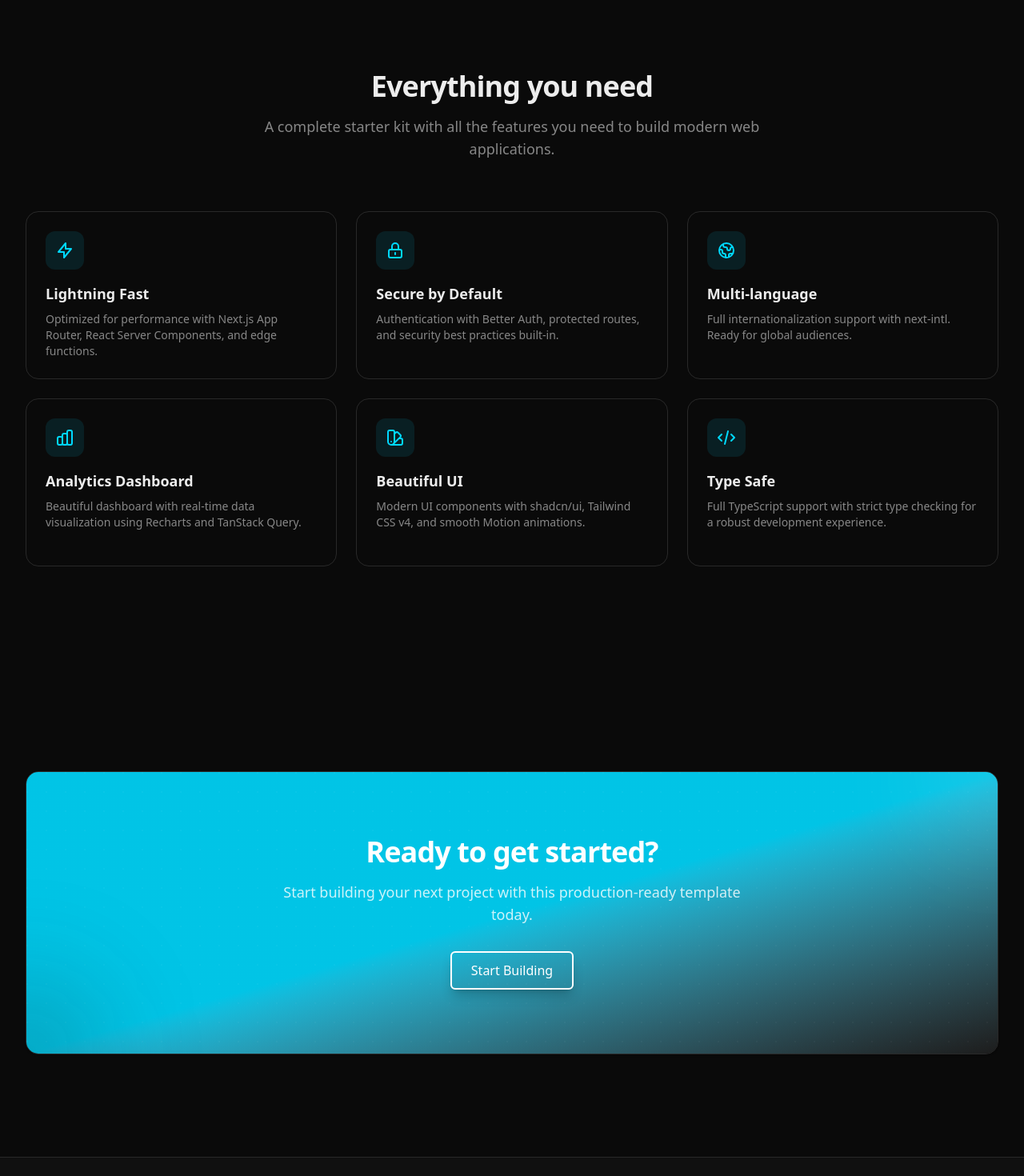
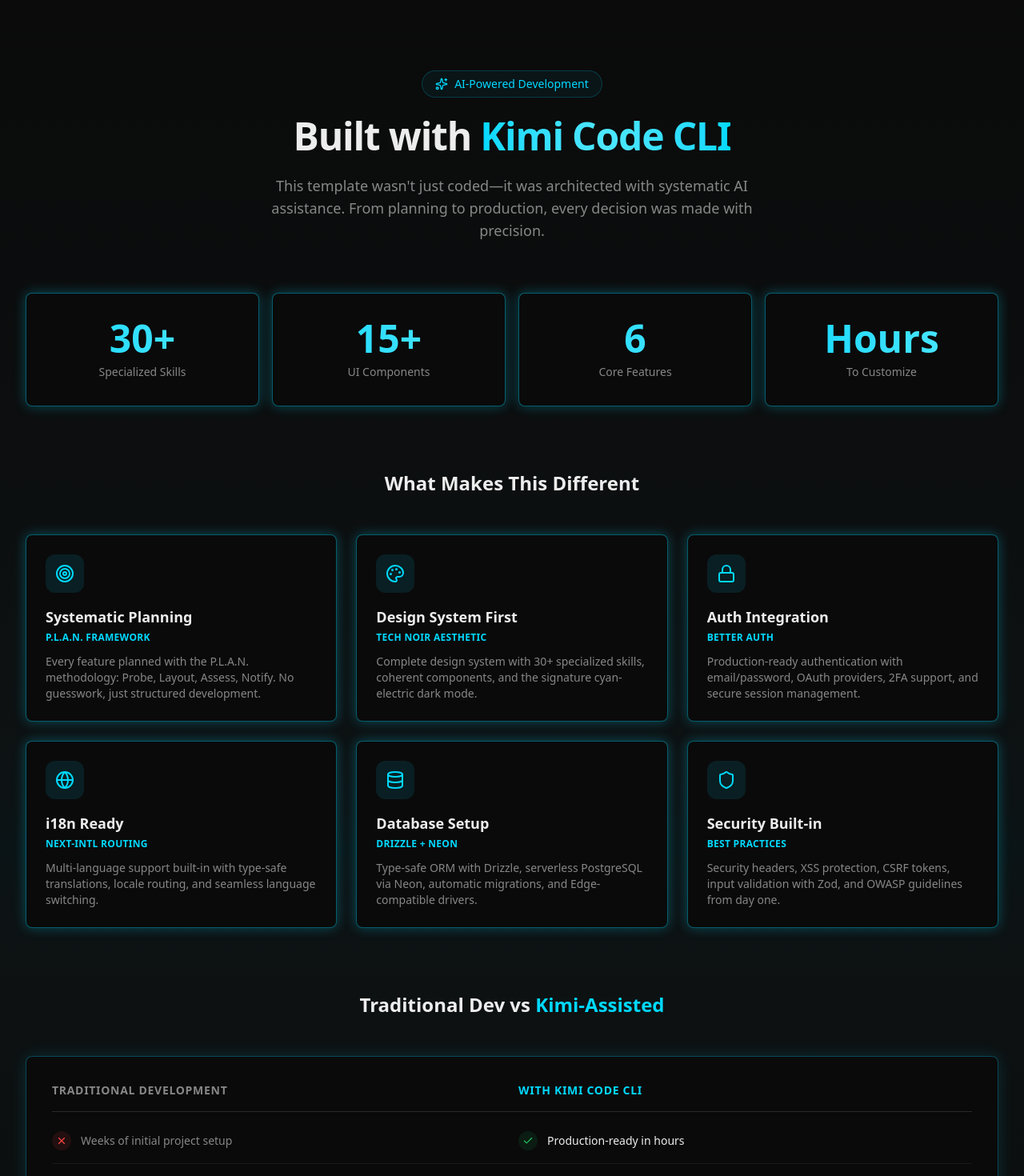
Before and after one commit to CaseReed/kimi-template, a Next.js app: page /en in a window 1280 px wide. Shown: the part 840-2310 px from the top of the page at 80% size. Built offline with nearby package versions, Linux system fonts and the light colour scheme.

Commit message:
feat(landing): add 'Built with Kimi' section and fix GitHub links

```diff
--- a/src/app/[locale]/page.tsx
+++ b/src/app/[locale]/page.tsx
@@ -15,6 +15,257 @@
   AnimatedLogo,
   CardHover,
 } from "@/components/animations";
+import { GlowCard, TechBorder } from "@/components/design-system";
+import { Badge } from "@/components/ui/badge";
+import {
+  Bot,
+  Sparkles,
+  Shield,
+  Globe,
+  Database,
+  Check,
+  X,
+  ArrowRight,
+  Terminal,
+  Target,
+  Palette,
+  Lock
+} from "lucide-react";
+
+// Stats Card Component
+function StatsCard({ value, label }: { value: string; label: string }) {
+  return (
+    <GlowCard glowIntensity="low" className="text-center py-8">
+      <div className="text-4xl md:text-5xl font-bold bg-gradient-to-r from-primary to-primary-400 bg-clip-text text-transparent">
+        {value}
+      </div>
+      <div className="text-sm text-muted-foreground mt-2 font-medium">{label}</div>
+    </GlowCard>
+  );
+}
+
+// Capability Card Component
+function CapabilityCard({
+  icon,
+  title,
+  subtitle,
+  description,
+}: {
+  icon: React.ReactNode;
+  title: string;
+  subtitle: string;
+  description: string;
+}) {
+  return (
+    <GlowCard glowIntensity="low" className="h-full">
+      <div className="flex flex-col h-full">
+        <div className="p-3 rounded-xl bg-primary/10 text-primary w-fit mb-4">
+          {icon}
+        </div>
+        <h3 className="font-bold text-foreground text-lg">{title}</h3>
+        <p className="text-xs text-primary font-semibold uppercase tracking-wide mt-1">{subtitle}</p>
+        <p className="text-sm text-muted-foreground mt-3 flex-1">{description}</p>
+      </div>
+    </GlowCard>
+  );
+}
+
+// Comparison Row Component
+function ComparisonRow({
+  traditional,
+  kimi,
+}: {
+  traditional: string;
+  kimi: string;
+}) {
+  return (
+    <div className="grid grid-cols-1 md:grid-cols-2 gap-4 py-4 border-b border-border/50 last:border-0">
+      <div className="text-muted-foreground flex items-center gap-3">
+        <div className="flex-shrink-0 w-6 h-6 rounded-full bg-red-500/10 flex items-center justify-center">
+          <X className="h-3.5 w-3.5 text-red-500" />
+        </div>
+        <span className="text-sm">{traditional}</span>
+      </div>
+      <div className="text-foreground font-medium flex items-center gap-3">
+        <div className="flex-shrink-0 w-6 h-6 rounded-full bg-green-500/10 flex items-center justify-center">
+          <Check className="h-3.5 w-3.5 text-green-500" />
+        </div>
+        <span className="text-sm">{kimi}</span>
+      </div>
+    </div>
+  );
+}
+
+// Built with Kimi Section
+function BuiltWithKimiSection() {
+  const capabilities = [
+    {
+      icon: <Target className="h-6 w-6" />,
+      title: "Systematic Planning",
+      subtitle: "P.L.A.N. Framework",
+      description: "Every feature planned with the P.L.A.N. methodology: Probe, Layout, Assess, Notify. No guesswork, just structured development.",
+    },
+    {
+      icon: <Palette className="h-6 w-6" />,
+      title: "Design System First",
+      subtitle: "Tech Noir Aesthetic",
+      description: "Complete design system with 30+ specialized skills, coherent components, and the signature cyan-electric dark mode.",
+    },
+    {
+      icon: <Lock className="h-6 w-6" />,
+      title: "Auth Integration",
+      subtitle: "Better Auth",
+      description: "Production-ready authentication with email/password, OAuth providers, 2FA support, and secure session management.",
+    },
+    {
+      icon: <Globe className="h-6 w-6" />,
+      title: "i18n Ready",
+      subtitle: "next-intl Routing",
+      description: "Multi-language support built-in with type-safe translations, locale routing, and seamless language switching.",
+    },
+    {
+      icon: <Database className="h-6 w-6" />,
+      title: "Database Setup",
+      subtitle: "Drizzle + Neon",
+      description: "Type-safe ORM with Drizzle, serverless PostgreSQL via Neon, automatic migrations, and Edge-compatible drivers.",
+    },
+    {
+      icon: <Shield className="h-6 w-6" />,
+      title: "Security Built-in",
+      subtitle: "Best Practices",
+      description: "Security headers, XSS protection, CSRF tokens, input validation with Zod, and OWASP guidelines from day one.",
+    },
+  ];
+
+  const comparisons = [
+    { traditional: "Weeks of initial project setup", kimi: "Production-ready in hours" },
+    { traditional: "Manual architecture decisions", kimi: "Systematic P.L.A.N. framework" },
+    { traditional: "Inconsistent UI components", kimi: "Coherent Tech Noir design system" },
+    { traditional: "Debugging configuration issues", kimi: "Pre-configured, battle-tested stack" },
+    { traditional: "Researching auth best practices", kimi: "Better Auth integrated & secured" },
+    { traditional: "Reinventing the wheel", kimi: "30+ specialized agent skills" },
+  ];
+
+  return (
+    <section className="relative py-24 sm:py-32 overflow-hidden">
+      {/* Background gradient */}
+      <div className="absolute inset-0 bg-gradient-to-b from-background via-primary/5 to-background pointer-events-none" />
+
+      <div className="relative mx-auto max-w-7xl px-4 sm:px-6 lg:px-8">
+        {/* Header */}
+        <ScrollReveal className="text-center mb-16">
+          <div className="inline-flex items-center gap-2 rounded-full border border-primary/20 bg-primary/5 px-4 py-1.5 text-sm font-medium text-primary mb-6">
+            <Sparkles className="h-4 w-4" />
+            <span>AI-Powered Development</span>
+          </div>
+          <h2 className="text-4xl md:text-5xl font-bold tracking-tight text-foreground mb-6">
+            Built with{" "}
+            <span className="bg-gradient-to-r from-primary via-primary-400 to-primary bg-clip-text text-transparent">
+              Kimi Code CLI
+            </span>
+          </h2>
+          <p className="mx-auto max-w-2xl text-lg text-muted-foreground">
+            This template wasn&apos;t just coded—it was architected with systematic AI assistance.
+            From planning to production, every decision was made with precision.
+          </p>
+        </ScrollReveal>
+
+        {/* Stats Grid */}
+        <StaggerContainer className="grid grid-cols-2 md:grid-cols-4 gap-4 mb-20">
+          <StaggerItem>
+            <StatsCard value="30+" label="Specialized Skills" />
+          </StaggerItem>
+          <StaggerItem>
+            <StatsCard value="15+" label="UI Components" />
+          </StaggerItem>
+          <StaggerItem>
+            <StatsCard value="6" label="Core Features" />
+          </StaggerItem>
+          <StaggerItem>
+            <StatsCard value="Hours" label="To Customize" />
+          </StaggerItem>
+        </StaggerContainer>
+
+        {/* Capabilities Grid */}
+        <ScrollReveal className="mb-6">
+          <h3 className="text-2xl font-bold text-center text-foreground mb-12">
+            What Makes This Different
+          </h3>
+        </ScrollReveal>
+
+        <StaggerContainer className="grid grid-cols-1 md:grid-cols-2 lg:grid-cols-3 gap-6 mb-20">
+          {capabilities.map((cap) => (
+            <StaggerItem key={cap.title}>
+              <CapabilityCard {...cap} />
+            </StaggerItem>
+          ))}
+        </StaggerContainer>
+
+        {/* Comparison Section */}
+        <ScrollReveal className="mb-6">
+          <h3 className="text-2xl font-bold text-center text-foreground mb-12">
+            Traditional Dev vs{" "}
+            <span className="text-primary">Kimi-Assisted</span>
+          </h3>
+        </ScrollReveal>
+
+        <ScrollReveal>
+          <TechBorder variant="glow" className="p-6 md:p-8 mb-12">
+            <div className="hidden md:grid grid-cols-2 gap-4 pb-4 border-b border-border mb-2">
+              <div className="text-sm font-semibold text-muted-foreground uppercase tracking-wider">
+                Traditional Development
+              </div>
+              <div className="text-sm font-semibold text-primary uppercase tracking-wider">
+                With Kimi Code CLI
+              </div>
+            </div>
+            {comparisons.map((comp) => (
+              <ComparisonRow key={`${comp.traditional}-${comp.kimi}`} {...comp} />
+            ))}
+          </TechBorder>
+        </ScrollReveal>
+
+        {/* CTA Block */}
+        <ScrollReveal>
+          <div className="text-center">
+            <h3 className="text-2xl font-bold text-foreground mb-4">
+              Ready to Build Your Next Project?
+            </h3>
+            <p className="text-muted-foreground mb-8 max-w-xl mx-auto">
+              Experience the future of development. Kimi Code CLI combines the power
+              of Moonshot AI&apos;s models with specialized tools for production-grade results.
+            </p>
+            <div className="flex flex-col sm:flex-row items-center justify-center gap-4">
+              <AnimatedButton
+                href="https://kimi.ai"
+                variant="primary"
+                className="group"
+                external
+                aria-label="Get Kimi Code CLI (opens in new tab)"
+              >
+                <Bot className="mr-2 h-4 w-4" aria-hidden="true" />
+                Get Kimi Code CLI
+                <ArrowRight className="ml-2 h-4 w-4 transition-transform group-hover:translate-x-1" aria-hidden="true" />
+              </AnimatedButton>
+              <AnimatedButton
+                href="https://github.com/CaseReed/kimi-template"
+                variant="outline"
+                external
+                aria-label="View project on GitHub (opens in new tab)"
+              >
+                <Terminal className="mr-2 h-4 w-4" aria-hidden="true" />
+                View on GitHub
+              </AnimatedButton>
+            </div>
+            <p className="text-xs text-muted-foreground mt-6">
+              Powered by Moonshot AI • Free to use • Open source
+            </p>
+          </div>
+        </ScrollReveal>
+      </div>
+    </section>
+  );
+}
 
 // Generate metadata for SEO
 export async function generateMetadata({
@@ -46,13 +297,15 @@
   return (
     <ScrollReveal delay={delay}>
       <CardHover>
-        <div className="flex h-full flex-col rounded-2xl border border-border bg-card p-6 transition-colors hover:border-primary/20">
-          <div className="mb-4 inline-flex h-12 w-12 items-center justify-center rounded-xl bg-primary/10 text-primary">
-            {icon}
+        <GlowCard glowIntensity="low" className="h-full">
+          <div className="flex h-full flex-col">
+            <div className="mb-4 inline-flex h-12 w-12 items-center justify-center rounded-xl bg-primary/10 text-primary">
+              {icon}
+            </div>
+            <h3 className="mb-2 text-lg font-semibold text-foreground">{title}</h3>
+            <p className="flex-1 text-sm text-muted-foreground">{description}</p>
           </div>
-          <h3 className="mb-2 text-lg font-semibold text-foreground">{title}</h3>
-          <p className="flex-1 text-sm text-muted-foreground">{description}</p>
-        </div>
+        </GlowCard>
       </CardHover>
     </ScrollReveal>
   );
@@ -115,10 +368,10 @@
         <div className="relative z-10 text-center max-w-3xl mx-auto">
           <StaggerContainer className="space-y-8">
             <StaggerItem>
-              <div className="inline-flex items-center gap-2 rounded-full border border-border bg-muted/50 px-4 py-1.5 text-sm text-muted-foreground">
-                <span className="relative flex h-2 w-2">
-                  <span className="animate-ping absolute inline-flex h-full w-full rounded-full bg-green-400 opacity-75"></span>
-                  <span className="relative inline-flex rounded-full h-2 w-2 bg-green-500"></span>
+              <div className="inline-flex items-center gap-2 rounded-full border border-primary/20 bg-primary/5 px-4 py-1.5 text-sm font-medium text-primary" aria-label="Status indicator">
+                <span className="relative flex h-2 w-2" aria-hidden="true">
+                  <span className="animate-ping absolute inline-flex h-full w-full rounded-full bg-primary opacity-75"></span>
+                  <span className="relative inline-flex rounded-full h-2 w-2 bg-primary"></span>
                 </span>
                 {t("hero.badge")}
               </div>
@@ -145,8 +398,10 @@
                   {t("hero.cta")}
                 </AnimatedButton>
                 <AnimatedButton
-                  href="https://github.com"
+                  href="https://github.com/CaseReed/kimi-template"
                   variant="outline"
+                  external
+                  aria-label="View project on GitHub (opens in new tab)"
                 >
                   <svg
                     className="mr-2 h-4 w-4"
@@ -186,14 +441,17 @@
                 "next-intl",
                 "Zustand",
               ].map((tech) => (
-                <span key={tech} className="inline-flex items-center rounded-full border border-border bg-muted/50 px-3 py-1 text-xs font-medium text-foreground">
+                <Badge key={tech} variant="outline">
                   {tech}
-                </span>
+                </Badge>
               ))}
             </div>
           </FadeIn>
         </div>
       </section>
+
+      {/* Built with Kimi Section */}
+      <BuiltWithKimiSection />
 
       {/* Features Section */}
       <section className="relative py-24 sm:py-32">
@@ -411,9 +669,9 @@
               <p className="text-xs text-muted-foreground mb-3 text-center">{t("footer.builtWith")}</p>
               <div className="flex flex-wrap justify-center gap-2">
                 {["Next.js 16", "React 19", "Tailwind CSS v4", "Better Auth", "Drizzle ORM", "PostgreSQL"].map((tech) => (
-                  <span key={tech} className="text-xs px-2 py-1 rounded-full bg-muted text-muted-foreground">
+                  <Badge key={tech} variant="secondary" className="text-xs">
                     {tech}
-                  </span>
+                  </Badge>
                 ))}
               </div>
             </div>
--- a/src/components/animations/animated-button.tsx
+++ b/src/components/animations/animated-button.tsx
@@ -9,6 +9,7 @@
   onClick?: () => void;
   href?: string;
   variant?: "primary" | "secondary" | "outline";
+  external?: boolean;
 }
 
 export function AnimatedButton({
@@ -17,6 +18,7 @@
   onClick,
   href,
   variant = "primary",
+  external = false,
 }: AnimatedButtonProps) {
   const shouldReduceMotion = useReducedMotion();
 
@@ -37,6 +39,8 @@
       href={href}
       onClick={onClick}
       className={`${baseStyles} ${variantStyles[variant]} ${className}`}
+      target={external ? "_blank" : undefined}
+      rel={external ? "noopener noreferrer" : undefined}
       whileHover={
         shouldReduceMotion
           ? undefined
--- a/src/components/cta-section.tsx
+++ b/src/components/cta-section.tsx
@@ -4,6 +4,7 @@
 import { Button } from "@/components/ui/button";
 import { Link } from "@/i18n/routing";
 import { ScrollReveal } from "@/components/animations";
+import { TechBorder } from "@/components/design-system";
 import { cn } from "@/lib/utils";
 
 interface CTASectionProps {
@@ -27,7 +28,7 @@
     <section className={cn("py-24 sm:py-32", className)}>
       <div className="mx-auto max-w-7xl px-4 sm:px-6 lg:px-8">
         <ScrollReveal>
-          <div className="relative overflow-hidden rounded-2xl border border-border bg-card shadow-sm">
+          <TechBorder variant="gradient" animated className="relative overflow-hidden rounded-2xl">
             {/* Gradient background */}
             <div className="absolute inset-0 bg-gradient-to-br from-primary via-primary to-secondary opacity-90" />
 
@@ -83,11 +84,7 @@
                   asChild
                   size="lg"
                   variant="outline"
-                  className={cn(
-                    "border-2 border-white text-white bg-transparent hover:bg-white/10",
-                    "shadow-lg shadow-black/20",
-                    "transition-all duration-200"
-                  )}
+                  className="border-2 border-white text-white bg-transparent hover:bg-white/10 shadow-lg transition-all duration-200"
                 >
                   <Link href={buttonHref}>
                     {buttonText}
@@ -99,7 +96,7 @@
             {/* Decorative corner glows */}
             <div className="absolute -top-24 -right-24 w-48 h-48 bg-primary-foreground/10 rounded-full blur-3xl" />
             <div className="absolute -bottom-24 -left-24 w-48 h-48 bg-secondary/20 rounded-full blur-3xl" />
-          </div>
+          </TechBorder>
         </ScrollReveal>
       </div>
     </section>
```
